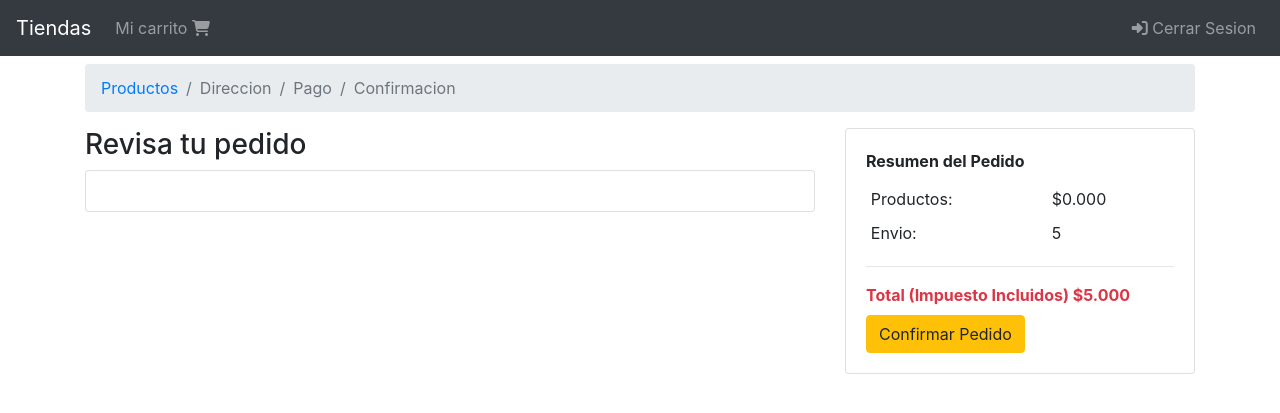
After one commit to HamelBarrer/store, a Django app: page /orden/ in a window 1280 px wide. The commit adds this page. Shown: the top 413 px of the page. Run offline with Django 3.2, Linux system fonts and the light colour scheme; a user stored in the database is signed in; data comes from the database, SQL or seed files in the repository; both versions use the stored data as it was after the commit; some libraries are stand-ins or nearby versions.

Commit message:
orders finished

```diff
--- a/carts/models.py
+++ b/carts/models.py
@@ -21,9 +21,15 @@ class Cart(models.Model):
     def __str__(self):
         return self.cart_id
 
+    def update_total(self):
+        self.total = self.get_total()
+
     def update_totals(self):
         self.update_subtotal()
         self.update_total()
+
+        if self.order:
+            self.order.update_total()
 
     def update_subtotal(self):
         self.subtotal = sum([
@@ -37,6 +43,10 @@ class Cart(models.Model):
 
     def products_related(self):
         return self.cartproducts_set.select_related('product')
+
+    @property
+    def order(self):
+        return self.order_set.first()
 
 
 class CartProductsManager(models.Manager):
--- a/orders/admin.py
+++ b/orders/admin.py
@@ -2,4 +2,4 @@ from django.contrib import admin
 from .models import Order
 
 # Register your models here.
-admin.site.rigister(Order)
+admin.site.register(Order)
--- a/orders/models.py
+++ b/orders/models.py
@@ -1,6 +1,9 @@
+import uuid
 from enum import Enum
 
 from django.db import models
+from django.db.models.signals import pre_save
+
 from users.models import User
 from carts.models import Cart
 
@@ -17,6 +20,7 @@ choices = [(tag, tag.value) for tag in OrderStatus]
 
 
 class Order(models.Model):
+    order_id = models.CharField(max_length=100, null=False, blank=False, unique=True)
     user = models.ForeignKey(User, on_delete=models.CASCADE)
     cart = models.ForeignKey(Cart, on_delete=models.CASCADE)
     status = models.CharField(max_length=50, choices=choices, default=OrderStatus.CREATED)
@@ -25,4 +29,24 @@ class Order(models.Model):
     created_at = models.DateTimeField(auto_now_add=True)
 
     def __str__(self):
-        return ''
+        return self.order_id
+
+    def update_total(self):
+        self.total = self.get_total()
+        self.save()
+
+    def get_total(self):
+        return self.cart.total + self.shipping_total
+
+
+def set_order_id(sender, instance, *args, **kwargs):
+    if not instance.order_id:
+        instance.order_id = str(uuid.uuid4())
+
+
+def set_total(sender, instance, *args, **kwargs):
+    instance.total = instance.get_total()
+
+
+pre_save.connect(set_order_id, sender=Order)
+pre_save.connect(set_total, sender=Order)
--- a/orders/templates/order.html
+++ /dev/null
@@ -1,6 +0,0 @@
-{% extends 'base.html' %}
-{% block content %}
-    <div class="col">
-        <h2>Orden de Compra</h2>
-    </div>
-{% endblock %}
--- /dev/null
+++ b/orders/templates/order/order.html
@@ -0,0 +1,21 @@
+{% extends 'base.html' %}
+{% block breadcrumb %}
+    {% include 'order/snippets/breadcrumb.html' %}
+{% endblock %}
+{% block content %}
+    <div class="col-8">
+        <div class="h3">
+            Revisa tu pedido
+        </div>
+        <div class="card">
+            <div class="card-body">
+                {% for product in cart.products.all %}
+                    {% include 'order/snippets/product.html' %}
+                {% endfor %}
+            </div>
+        </div>
+    </div>
+    <div class="col">
+        {% include 'order/snippets/resume.html' %}
+    </div>
+{% endblock %}
--- /dev/null
+++ b/orders/templates/order/snippets/breadcrumb.html
@@ -0,0 +1,13 @@
+<div class="mt-2">
+    <nav arial-label="breadcrumb">
+        <ol class="breadcrumb">
+            {% for item in breadcrumb %}
+                {% if item.active %}
+                    <a href="{{ item.url }}" class="breadcrumb-item">{{ item.title }}</a>
+                {% else %}
+                    <span class="breadcrumb-item active">{{ item.title }}</span>
+                {% endif %}
+            {% endfor %}
+        </ol>
+    </nav>
+</div>
--- /dev/null
+++ b/orders/templates/order/snippets/resume.html
@@ -0,0 +1,40 @@
+{% load product_extras %}
+<div class="card">
+    <div class="card-body">
+        <div class="font-weight-bold">
+            Resumen del Pedido
+        </div>
+        <div class="">
+            <table class="table table-borderless table-sm">
+                <thead>
+                <tr>
+                    <th scope="col"></th>
+                    <th scope="col"></th>
+                </tr>
+                </thead>
+                <tbody>
+                <tr>
+                    <td>Productos:</td>
+                    <td>{{ cart.total | price_format }}</td>
+                </tr>
+                <tr>
+                    <td>Envio:</td>
+                    <td>{{ order.shipping_total }}</td>
+                </tr>
+                </tbody>
+            </table>
+        </div>
+        <div class="">
+            <hr>
+            <div class="font-weight-bold text-danger">
+                Total (Impuesto Incluidos)
+                <div class="d-inline-block">
+                    {{ order.total | price_format }}
+                </div>
+            </div>
+        </div>
+        <div class="mt-2">
+            <a href="#" class="btn btn-warning">Confirmar Pedido</a>
+        </div>
+    </div>
+</div>
--- a/orders/utils.py
+++ b/orders/utils.py
@@ -1,11 +1,21 @@
 from .models import Order
+from django.urls import reverse
 
 
 def get_or_create_order(cart, request):
-    order = Order.objects.get(cart=cart).first()
+    order = cart.order
     if order is None and request.user.is_authenticated:
         order = Order.objects.create(cart=cart, user=request.user)
     if order:
-        request.session['order_id '] = order.id
+        request.session['order_id '] = order.order_id
 
     return order
+
+
+def breadcrumb(products=True, addres=False, payment=False, confirmation=False):
+    return [
+        {'title': 'Productos', 'active': products, 'url': reverse('orders:order')},
+        {'title': 'Direccion', 'active': addres, 'url': reverse('orders:order')},
+        {'title': 'Pago', 'active': payment, 'url': reverse('orders:order')},
+        {'title': 'Confirmacion', 'active': confirmation, 'url': reverse('orders:order')},
+    ]
--- a/orders/views.py
+++ b/orders/views.py
@@ -1,9 +1,17 @@
 from django.shortcuts import render
+from .utils import get_or_create_order, breadcrumb
+from carts.utils import get_or_create_cart
+from django.contrib.auth.decorators import login_required
 
 
 # Create your views here.
+@login_required(login_url='login')
 def order(request):
+    cart = get_or_create_cart(request)
+    order = get_or_create_order(cart, request)
     template_name = 'order/order.html'
     return render(request, template_name, {
-
+        'cart': cart,
+        'order': order,
+        'breadcrumb': breadcrumb()
     })
--- a/store/views.py
+++ b/store/views.py
@@ -1,3 +1,4 @@
+from django.http import HttpResponseRedirect
 from django.shortcuts import render, redirect
 
 from django.contrib import messages
@@ -30,6 +31,8 @@ def login_view(request):
         if user:
             login(request, user)
             messages.success(request, f'Bienvenido {user.username}')
+            if request.GET.get('next'):
+                return HttpResponseRedirect(request.GET['next'])
             return redirect('index')
         else:
             messages.error(request, 'Usuario o contraseña no son validos')
--- a/templates/base.html
+++ b/templates/base.html
@@ -19,6 +19,8 @@
             </div>
         {% endfor %}
     {% endif %}
+    {% block breadcrumb %}
+    {% endblock %}
     <div class="row mt-3">
         {% block content %}
 
```
Also changed, not shown: orders/templates/order/snippets/product.html (added, +18 -0 lines), db.sqlite3, orders/migrations/0002_order_order_id.py (added).
